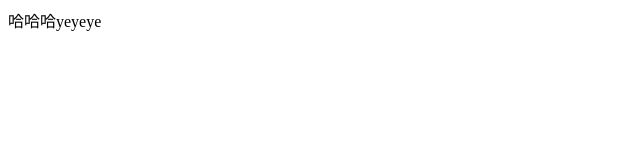
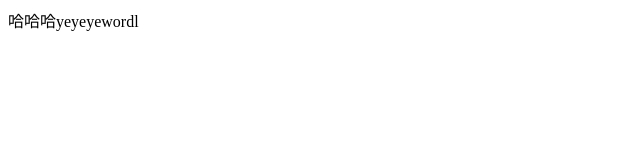
Before and after one commit to lz412861890/myxiangmu, a plain HTML site: page index.html in a window 1280 px wide. Shown: the full height of the page, 0-640 px from the left. Drawn offline with Linux system fonts and the light colour scheme.

Commit message:
怎么样呢 老兄

```diff
--- a/index.html
+++ b/index.html
@@ -5,6 +5,6 @@
     <title>Title</title>
 </head>
 <body>
-哈哈哈yeyeye
+哈哈哈yeyeyewordl
 </body>
 </html>
```
